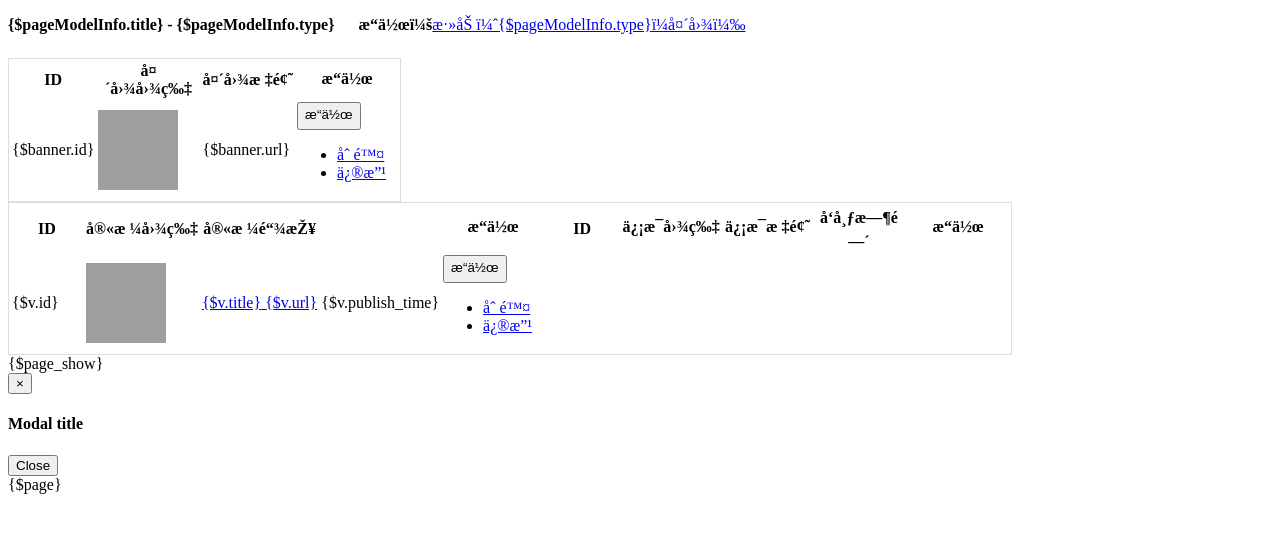
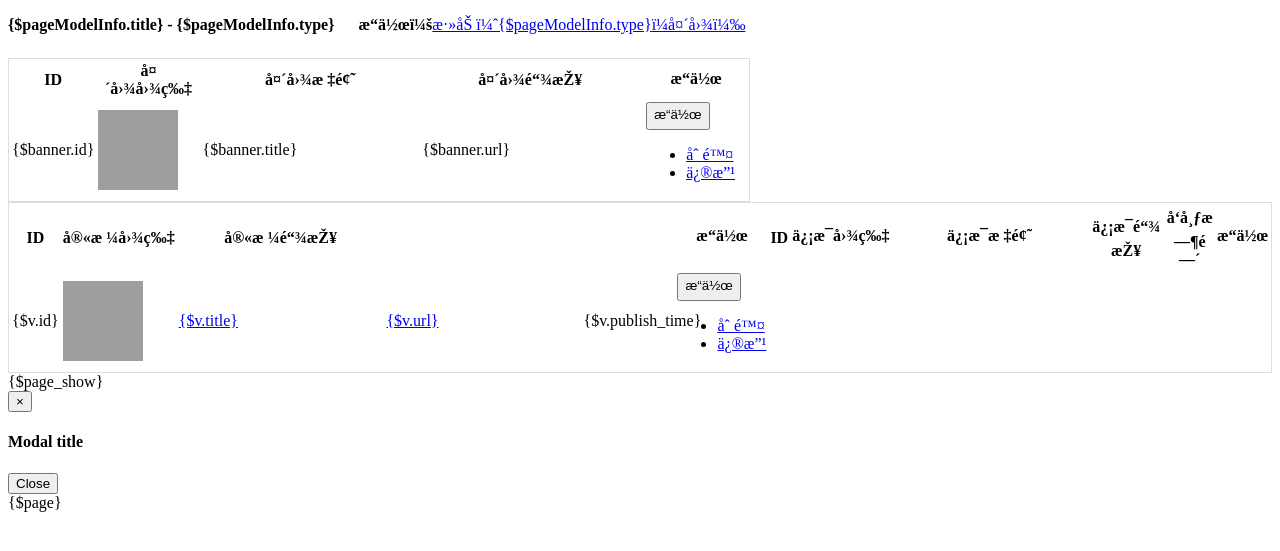
Before and after one commit to smartUI/iWorkGH, a PHP site: page /DbName/Application/Home/View/Grid/gridList.html in a window 1280 px wide. Shown: the top 551 px of the page. Run offline with PHP 8.4, Linux system fonts and the light colour scheme; some libraries are stand-ins or nearby versions; grey boxes are pictures that could not be loaded.

Commit message:
list样式

```diff
--- a/Application/Home/View/Grid/gridList.html
+++ b/Application/Home/View/Grid/gridList.html
@@ -1,12 +1,12 @@
 <style>
     .news-id{width: 70px;}
     .news-sta{width: 60px;}
-    .news-add, .news-pub{width: 90px;}
+    .news-add, .news-pub{max-width: 90px;}
     .news-control, .news-auth{width: 100px;}
     .table{clear: both;}
     .kol{cursor: pointer; margin-left: 3px;}
     #view-body img{max-width: 100%;}
-    .text-muted{word-break: break-all;}
+    .text-muted{word-break: break-all;width: 30%;}
     .news-title{width: 100px;}
     .show_pages .btn{margin-right: 5px;}
 </style>
@@ -24,6 +24,8 @@
         <th class="text-left news-id">ID</th>
         <th class="text-left news-title">头图图片</th>
         <th class="text-left text-muted">头图标题</th>
+        <th class="text-left text-muted">头图链接</th>
+        <th class="text-left news-pub"></th>
         <th class="text-left news-control">操作</th>
     </tr>
     </thead>
@@ -36,7 +38,9 @@
                     <img width="80" height="80" src="{:U('/Uploads')}/{$banner.icon}">
                 </a>
             </td>
+            <td class="text-left text-muted">{$banner.title}</td>
             <td class="text-left text-muted">{$banner.url}</td>
+            <th></th>
             <td class="text-left">
                 <div class="btn-group" role="group">
                     <button type="button" class="btn btn-primary dropdown-toggle" data-toggle="dropdown" aria-expanded="false">
@@ -62,6 +66,7 @@
             <th class="text-left news-id">ID</th>
             <th class="text-left news-title">宫格图片</th>
             <th class="text-left text-muted">宫格链接</th>
+            <th class="text-left text-muted"></th>
             <th class="text-left news-pub"></th>
             <th class="text-left news-control">操作</th>
         </if>
@@ -69,6 +74,7 @@
             <th class="text-left news-id">ID</th>
             <th class="text-left news-title">信息图片</th>
             <th class="text-left text-muted">信息标题</th>
+            <th class="text-left text-muted">信息链接</th>
             <th class="text-left news-pub">发布时间</th>
             <th class="text-left news-control">操作</th>
         </if>
@@ -85,10 +91,15 @@
             </td>
             <td class="text-left text-muted">
                 <a href="{$v.url}" target="_blank">
-                    <if condition="$is_liebiao">{$v.title}</if>
-                    <if condition="$is_gongge">{$v.url}</if>
+                    {$v.title}
                 </a>
             </td>
+            <td class="text-left text-muted">
+                <a href="{$v.url}" target="_blank">
+                    {$v.url}
+                </a>
+            </td>
+
             <td class="text-left news-pub">
                 {$v.publish_time}
             </td>
--- a/Public/css/common.css
+++ b/Public/css/common.css
@@ -10,7 +10,7 @@
     color: #222;
     font-size: 13px;
     position: relative;
-    background: #e7e8eb;
+    background: #e7e8eb;overflow-x: hidden;
 }
 a{cursor: pointer;}
 /**
```
